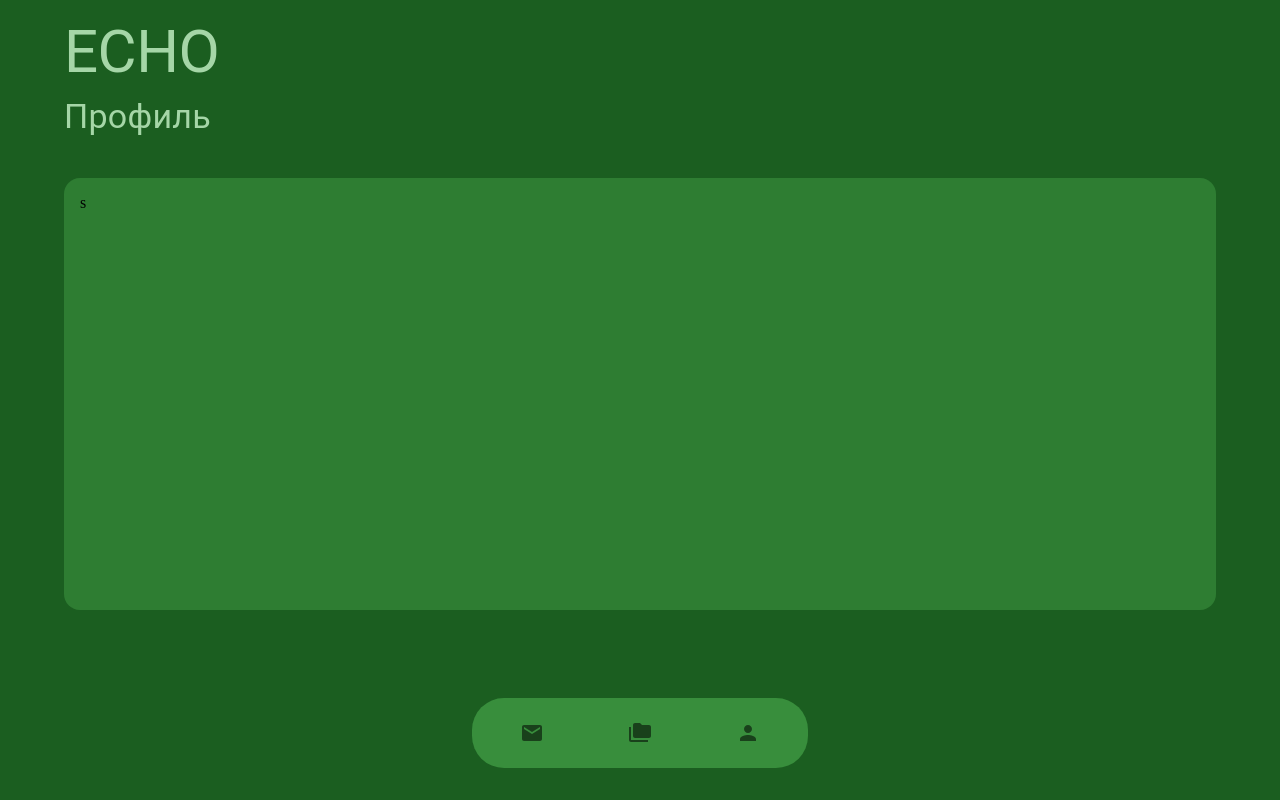
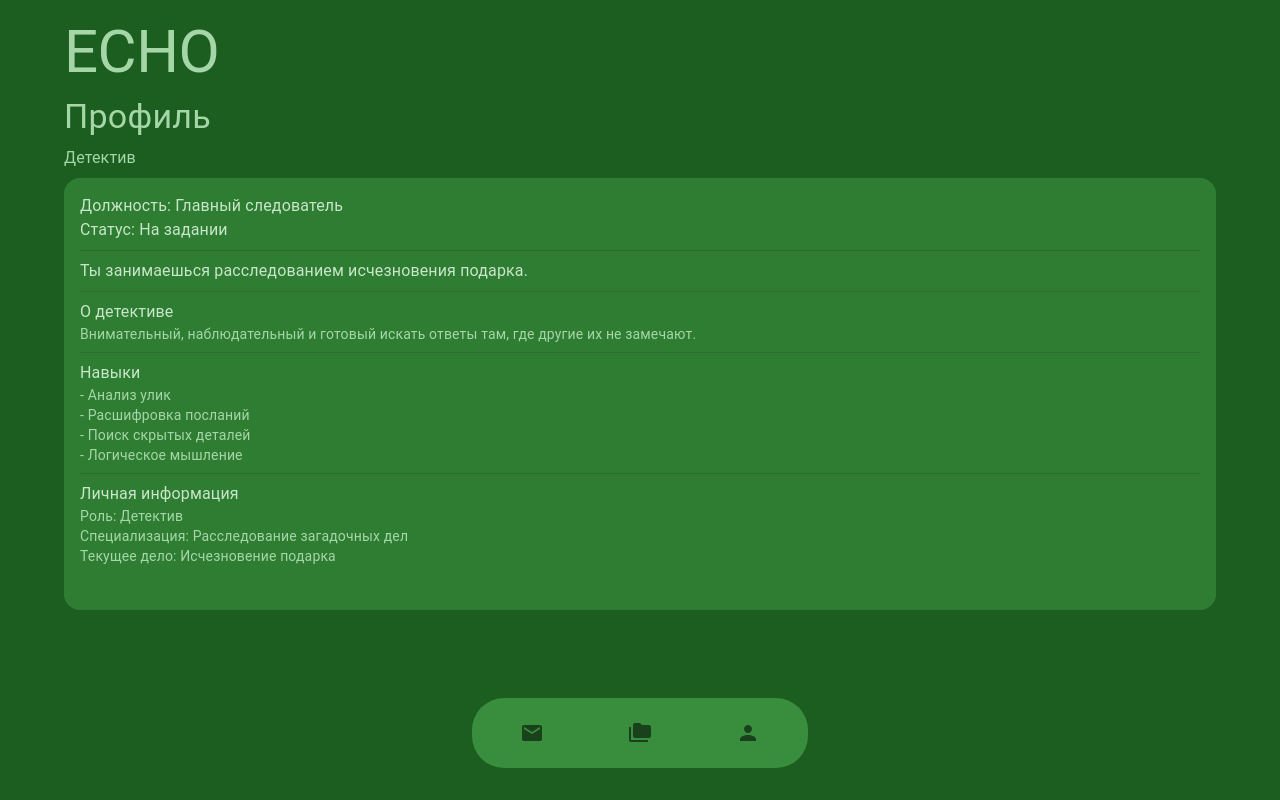
Before and after one commit to GeorgePanov/echo, a React (Vite) app: page /echo/profile in a window 1280 px wide. Built offline with nearby package versions, Linux system fonts and the light colour scheme.

Commit message:
feat: заполнена информация в Profile

```diff
--- a/src/components/Profile/Profile.tsx
+++ b/src/components/Profile/Profile.tsx
@@ -1,6 +1,6 @@
 import type { FC } from 'react';
 
-import { Stack, Typography } from '@mui/material';
+import { Divider, Stack, Typography } from '@mui/material';
 import { green } from '@mui/material/colors';
 
 export const Profile: FC = () => {
@@ -10,18 +10,69 @@ export const Profile: FC = () => {
         <Typography sx={{ color: green[200] }} variant='h4'>
           Профиль
         </Typography>
+        <Typography sx={{ color: green[200] }} variant='body1'>
+          Детектив
+        </Typography>
       </Stack>
 
       <Stack
         sx={{
-          mt: '2.5rem',
+          mt: '0.5rem',
           padding: '1rem',
-          height: '50vh',
+          minHeight: '50vh',
           backgroundColor: green[800],
           borderRadius: '1rem',
         }}
       >
-        s
+        <Typography variant='body1' sx={{ color: green[100] }}>
+          Должность: Главный следователь
+        </Typography>
+        <Typography variant='body1' sx={{ color: green[100] }}>
+          Статус: На задании
+        </Typography>
+
+        <Divider sx={{ margin: '0.5rem 0' }} />
+
+        <Typography variant='body1' sx={{ color: green[100] }}>
+          Ты занимаешься расследованием исчезновения подарка.
+        </Typography>
+
+        <Divider sx={{ margin: '0.5rem 0' }} />
+
+        <Typography variant='body1' sx={{ color: green[100] }}>
+          О детективе
+        </Typography>
+        <Typography variant='body2' sx={{ color: green[200] }}>
+          Внимательный, наблюдательный и готовый искать ответы там, где другие
+          их не замечают.
+        </Typography>
+
+        <Divider sx={{ margin: '0.5rem 0' }} />
+
+        <Typography variant='body1' sx={{ color: green[100] }}>
+          Навыки
+        </Typography>
+        <Typography variant='body2' sx={{ color: green[200] }}>
+          - Анализ улик
+          <br />
+          - Расшифровка посланий
+          <br />
+          - Поиск скрытых деталей
+          <br />- Логическое мышление
+        </Typography>
+
+        <Divider sx={{ margin: '0.5rem 0' }} />
+
+        <Typography variant='body1' sx={{ color: green[100] }}>
+          Личная информация
+        </Typography>
+        <Typography variant='body2' sx={{ color: green[200] }}>
+          Роль: Детектив
+          <br />
+          Специализация: Расследование загадочных дел
+          <br />
+          Текущее дело: Исчезновение подарка
+        </Typography>
       </Stack>
     </Stack>
   );
```
